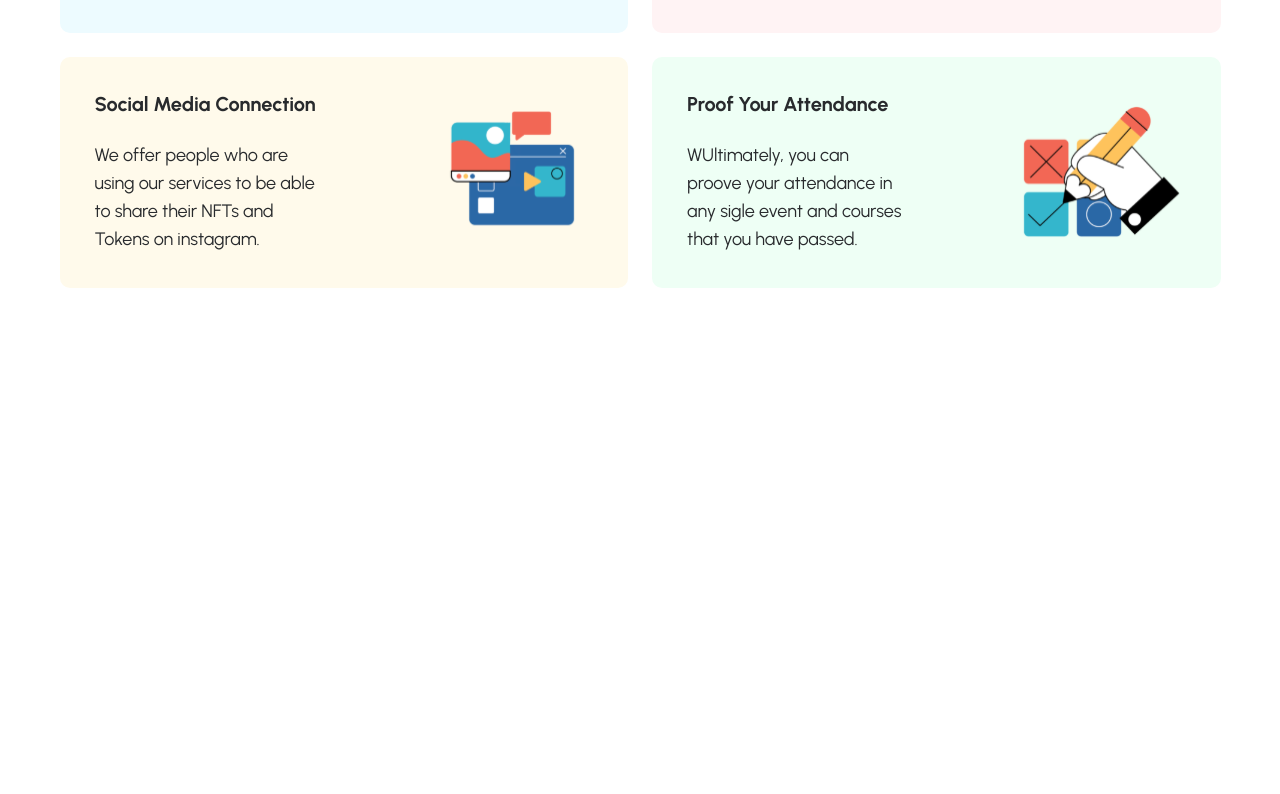
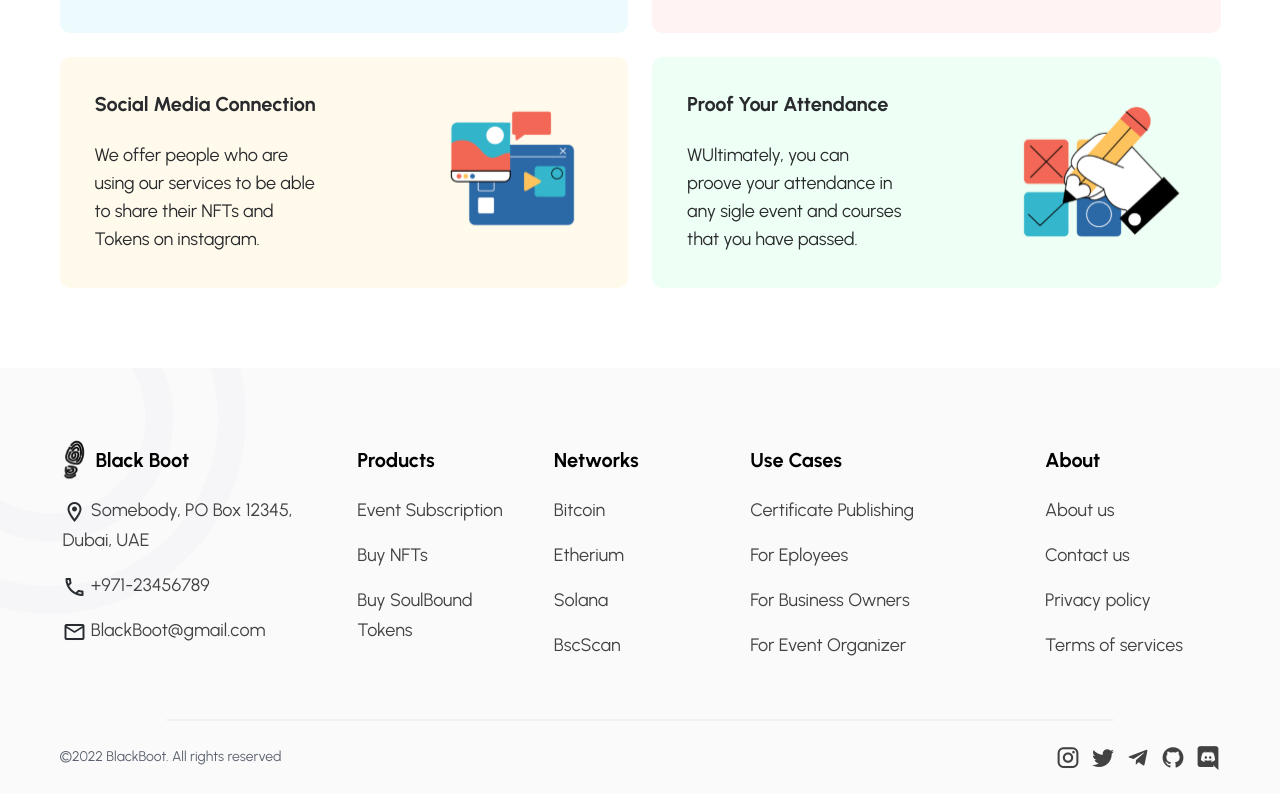
Before and after one commit to BlackBoot-io/Site, a Nuxt app: page / in a window 1280 px wide. Shown: the part 2155-2949 px from the top of the page. Before the commit the page ends 2523 px from the top, so only its background shows below. Built offline with nearby package versions, Linux system fonts and the light colour scheme.

Commit message:
add footer

```diff
--- /dev/null
+++ b/components/base/Footer.vue
@@ -0,0 +1,398 @@
+<template>
+  <v-footer>
+    <v-container fluid class="main">
+      <v-container class="top">
+        <v-row>
+          <v-col cols="12" sm="12" md="12" lg="3">
+            <h5 class="d-flex align-center"><BaseLogo class="logo mr-2" width="25" height="40" /> {{ $store.state.title }}</h5>
+            <ul class="footer-default-list">
+              <li v-for="(item, index) in content.contactInfo" :key="index">
+                <v-icon>{{ item.icon }}</v-icon>
+                {{ item.text }}
+              </li>
+            </ul>
+          </v-col>
+          <v-col cols="12" sm="4" md="4" lg="2">
+            <h5>{{ content.menu.first.title }}</h5>
+            <ul class="footer-default-list">
+              <li v-for="link in content.menu.first.items" :key="link.name">
+                <NuxtLink
+                  :to="link.route"
+                  :target="link.targetBlank && '_blank'"
+                >
+                  {{ link.name }}
+                </NuxtLink>
+              </li>
+            </ul>
+          </v-col>
+          <v-col cols="12" sm="4" md="4" lg="2">
+            <h5>{{ content.menu.second.title }}</h5>
+            <ul class="footer-default-list">
+              <li v-for="link in content.menu.second.items" :key="link.name">
+                <NuxtLink :to="link.route">
+                  {{ link.name }}
+                </NuxtLink>
+              </li>
+            </ul>
+          </v-col>
+          <v-col cols="12" sm="4" md="4" lg="3">
+            <h5>{{ content.menu.third.title }}</h5>
+            <ul class="footer-default-list">
+              <li v-for="link in content.menu.third.items" :key="link.name">
+                <NuxtLink :to="link.route">
+                  {{ link.name }}
+                </NuxtLink>
+              </li>
+            </ul>
+          </v-col>
+          <v-col cols="12" sm="4" md="4" lg="2">
+            <h5>{{ content.menu.fourth.title }}</h5>
+            <ul class="footer-default-list">
+              <li v-for="link in content.menu.fourth.items" :key="link.name">
+                <NuxtLink :to="link.route">
+                  {{ link.name }}
+                </NuxtLink>
+              </li>
+            </ul>
+          </v-col>
+        </v-row>
+      </v-container>
+      <v-container class="bottom">
+        <v-row>
+          <v-col cols="12" sm="12" md="7" class="copyright">
+            <p>{{ content.copyright }}</p>
+          </v-col>
+          <v-col cols="12" sm="12" md="5" class="social">
+            <ul>
+              <li v-for="(item, index) in content.social.items" :key="index">
+                <a :href="item.link" target="_blank">
+                  <v-icon>{{ item.icon }}</v-icon>
+                </a>
+              </li>
+            </ul>
+          </v-col>
+        </v-row>
+      </v-container>
+    </v-container>
+  </v-footer>
+</template>
+
+<script>
+export default {
+  data: () => ({
+    content: {
+      contactInfo: [
+        {
+          text: "Somebody, PO Box 12345, Dubai, UAE",
+          icon: "mdi-map-marker-outline",
+        },
+        {
+          text: "+971-23456789",
+          icon: "mdi-phone-outline",
+        },
+        {
+          text: "BlackBoot@gmail.com",
+          icon: "mdi-email-outline",
+        },
+      ],
+      menu: {
+        first: {
+          title: "Products",
+          items: [
+            {
+              name: "Event Subscription",
+              route: "#",
+              targetBlank: false,
+              icon: "",
+            },
+            {
+              name: "Buy NFTs",
+              route: "#",
+              targetBlank: false,
+              icon: "",
+            },
+            {
+              name: "Buy SoulBound Tokens",
+              route: "#",
+              targetBlank: false,
+              icon: "",
+            },
+          ],
+        },
+        second: {
+          title: "Networks",
+          items: [
+            {
+              name: "Bitcoin",
+              route: "#",
+              icon: "",
+            },
+            {
+              name: "Etherium",
+              route: "#",
+              icon: "",
+            },
+            {
+              name: "Solana",
+              route: "#",
+              icon: "",
+            },
+            {
+              name: "BscScan",
+              route: "#",
+              icon: "",
+            },
+          ],
+        },
+        third: {
+          title: " Use Cases",
+          items: [
+            {
+              name: "Certificate Publishing",
+              route: "#",
+              icon: "",
+            },
+            {
+              name: "For Eployees",
+              route: "#",
+              icon: "",
+            },
+            {
+              name: "For Business Owners",
+              route: "#",
+              icon: "",
+            },
+            {
+              name: "For Event Organizer",
+              route: "#",
+              icon: "",
+            },
+          ],
+        },
+        fourth: {
+          title: "About",
+          items: [
+            {
+              name: "About us",
+              route: "#",
+              icon: "",
+            },
+            {
+              name: "Contact us",
+              route: "#",
+              icon: "",
+            },
+            {
+              name: "Privacy policy",
+              route: "#",
+              icon: "",
+            },
+            {
+              name: "Terms of services",
+              route: "#",
+              icon: "",
+            },
+          ],
+        },
+      },
+      social: {
+        items: [
+          {
+            icon: "mdi-instagram",
+            link: "#",
+          },
+          {
+            icon: "mdi-twitter",
+            link: "#",
+          },
+          {
+            icon: "mdi-telegram",
+            link: "#",
+          },
+          {
+            icon: "mdi-github",
+            link: "#",
+          },
+          {
+            icon: "mdi-discord",
+            link: "#",
+          },
+        ],
+      },
+      copyright: "©2022 BlackBoot. All rights reserved",
+    },
+  }),
+};
+</script>
+
+<style lang="scss" scoped>
+@import "~/assets/scss/_variables.scss";
+@import "~/assets/scss/_mixins.scss";
+
+footer {
+  position: relative;
+  padding: 0;
+  background: transparent !important;
+  display: flex;
+  flex-direction: column;
+  overflow: hidden;
+
+  @include res($sm) {
+    margin-top: -145px;
+  }
+
+  @include res(510px) {
+    margin-top: -175px;
+  }
+
+  &:before,
+  &:after {
+    content: "";
+    position: absolute;
+    top: 50px;
+    left: 50px;
+    transform: translate(-50%, -50%);
+    width: 392px;
+    height: 392px;
+    border-radius: 50%;
+    border: 28.3908px solid rgba(245, 245, 247, 0.7);
+
+  }
+
+  &:before {
+    width: 247px;
+    height: 247px;
+  }
+
+  &:after {
+    width: 392px;
+    height: 392px;
+  }
+
+  .main {
+    background: #FAFAFB!important;
+
+    .top {
+      padding: 60px 15px 45px 15px;
+      position: relative;
+      z-index: 9;
+
+      @include res(md) {
+        padding: 25px 15px;
+        text-align: center;
+      }
+
+      p {
+        line-height: 30px;
+
+        b {
+          font-weight: 900;
+        }
+      }
+
+      h5 {
+        font-weight: 700;
+        font-size: 20px;
+        line-height: 24px;
+        color: #000000;
+        margin-bottom: 15px;
+        min-height: 40px;
+        display: flex;
+        align-items: center;
+
+        @include res(sm) {
+          font-size: 20px;
+          margin-bottom: 10px;
+        }
+      }
+
+      ul {
+        li {
+          font-weight: 400;
+          font-size: 18px;
+          line-height: 30px;
+          color: #424242;
+          margin-bottom: 15px;
+
+          i {
+            color: #292D32;
+          }
+
+          a {
+
+            &:hover {
+              color: $cb !important;
+            }
+          }
+        }
+      }
+    }
+
+    .bottom {
+      position: relative;
+      padding-top: 24px;
+
+      &:before {
+        content: "";
+        position: absolute;
+        position: absolute;
+        top: 0;
+        left: 50%;
+        transform: translate(-50%, -50%);
+        width: 80%;
+        height: 1px;
+        background: #D1D1D166;
+      }
+
+      p {
+        font-weight: 400;
+        font-size: 14px;
+        line-height: 21px;
+        color: #5B626E;
+      }
+
+      .social {
+        text-align: right;
+
+        @include res(sm) {
+          padding-top: 0;
+          text-align: center;
+        }
+
+        ul {
+          padding-right: 0;
+
+          li {
+            display: inline-block;
+
+            a {
+              position: relative;
+              display: inline-block;
+              margin-left: 10px;
+
+              @include res(xs) {
+                margin: 0 10px;
+              }
+
+              i {
+                font-size: 25px;
+                color: #424242;
+              }
+            }
+          }
+        }
+      }
+
+      .copyright {
+        display: flex;
+        align-items: center;
+
+        @include res(sm) {
+          justify-content: center;
+          align-items: center;
+        }
+      }
+    }
+  }
+}
+</style>
--- a/layouts/default.vue
+++ b/layouts/default.vue
@@ -2,6 +2,7 @@
   <v-app>
     <BaseHeader />
     <Nuxt />
+    <BaseFooter />
   </v-app>
 </template>
 
--- a/nuxt.config.js
+++ b/nuxt.config.js
@@ -17,7 +17,8 @@ export default {
     ]
   },
   css: [
-    '@/assets/scss/style-ltr.scss'
+    '@/assets/scss/style-ltr.scss',
+    '@mdi/font/css/materialdesignicons.css'
   ],
   plugins: [
   ],
--- a/package.json
+++ b/package.json
@@ -18,6 +18,7 @@
     "webpack": "^4.46.0"
   },
   "devDependencies": {
+    "@mdi/font": "^5.9.55",
     "@nuxtjs/vuetify": "^1.12.3"
   }
 }
```
Also changed, not shown: 1 other file (tests, documents, lock files or other folders).
